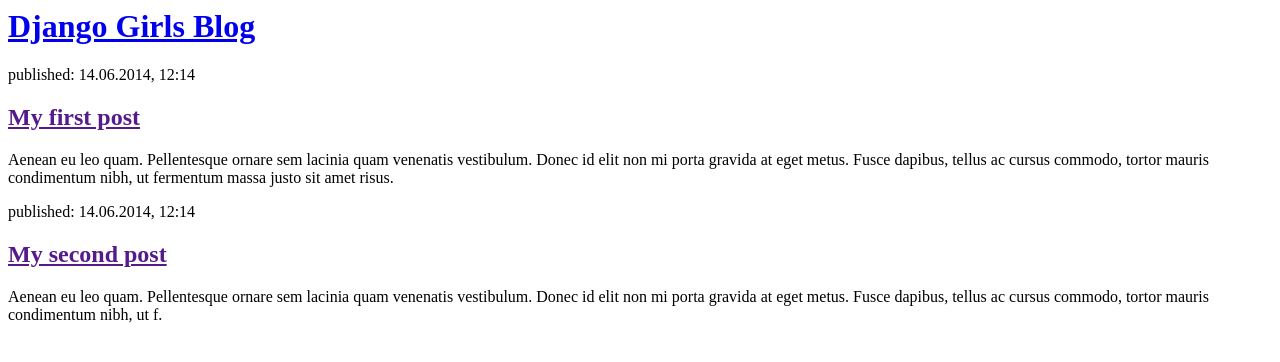
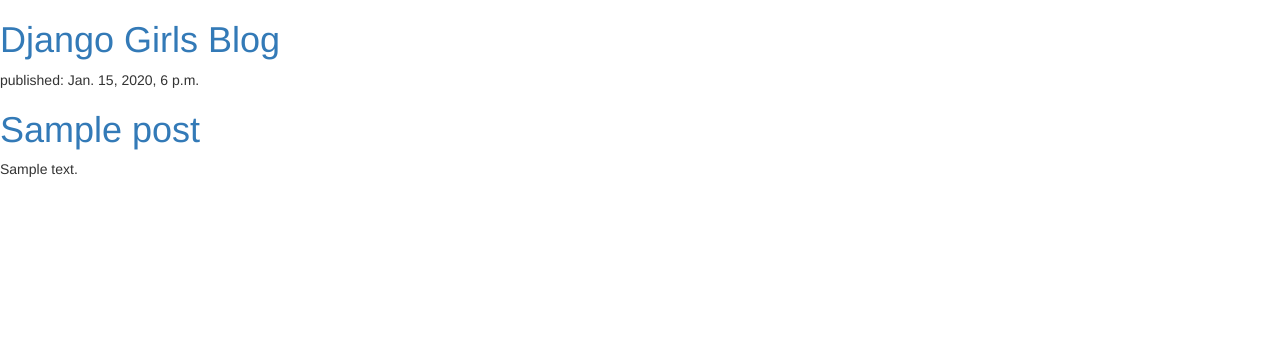
Before and after one commit to shingsalvana/djangoworkshop, a Django app: template blog/templates/blog/post_list.html in a window 1280 px wide. Shown: the top 362 px of the page. Run offline with Django 3.2, Linux system fonts and the light colour scheme; the template is opened without the code that fills it: values that come from a table or form of the project are taken from there, others are empty; tables that the repository leaves empty hold one stand-in row (values such as "Sample post"); some libraries are stand-ins or nearby versions.

Commit message:
With dynamic data

```diff
--- /dev/null
+++ b/blog/static/css/blog.css
@@ -0,0 +1,3 @@
+h1{
+	color: pink;
+}
--- a/blog/templates/blog/post_list.html
+++ b/blog/templates/blog/post_list.html
@@ -1,22 +1,22 @@
 <html>
 	<head>
 		<title>Django Girls blog</title>
+		<link rel="stylesheet" href="//maxcdn.bootstrapcdn.com/bootstrap/3.2.0/css/bootstrap.min.css">
+		<link rel="stylesheet" href="//maxcdn.bootstrapcdn.com/bootstrap/3.2.0/css/bootstrap-theme.min.css">
+		<link rel="stylesheet" type="text/css" href="static/css/blog.css">
 	</head>
 	<body>
 		<div>
 			<h1><a href="/">Django Girls Blog</a></h1>
 		</div>
 
+		{% for post in posts %}
 			<div>
-            <p>published: 14.06.2014, 12:14</p>
-            <h2><a href="">My first post</a></h2>
-            <p>Aenean eu leo quam. Pellentesque ornare sem lacinia quam venenatis vestibulum. Donec id elit non mi porta gravida at eget metus. Fusce dapibus, tellus ac cursus commodo, tortor mauris condimentum nibh, ut fermentum massa justo sit amet risus.</p>
+				<p>published: {{ post.published_date }}</p>
+				<h1><a href="">{{ post.title }}</a></h1>
+				<p>{{ post.text|linebreaksbr }}</p>
 			</div>
+		{% endfor %}
+	</body>
 
-        <div>
-            <p>published: 14.06.2014, 12:14</p>
-            <h2><a href="">My second post</a></h2>
-            <p>Aenean eu leo quam. Pellentesque ornare sem lacinia quam venenatis vestibulum. Donec id elit non mi porta gravida at eget metus. Fusce dapibus, tellus ac cursus commodo, tortor mauris condimentum nibh, ut f.</p>
-        </div>
-    </body>
-</html>
+</html
```
Also changed, not shown: blog/views.py (+4 -3 lines), 1 other file. Lines whose indentation alone changed are shown as unchanged.
